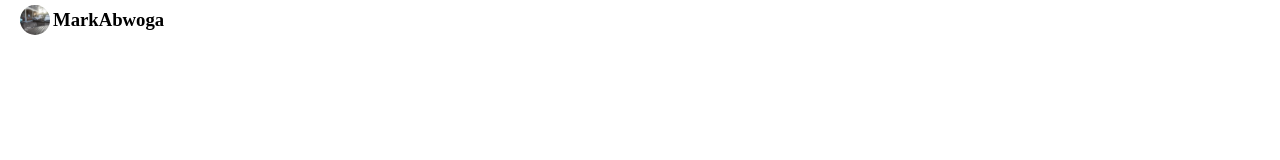
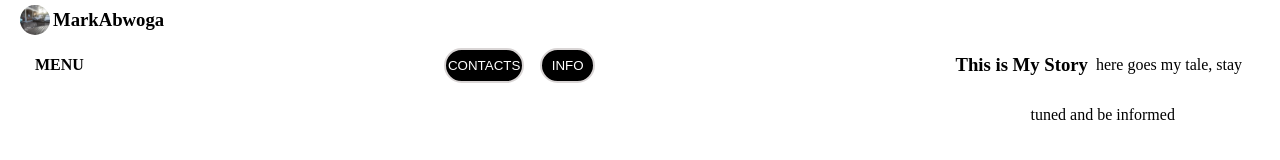
Before and after one commit to markabwoga/application1, a plain HTML site: page index.html in a window 1280 px wide. Drawn offline with Linux system fonts and the light colour scheme.

Commit message:
edit navigation bar

```diff
--- a/index.html
+++ b/index.html
@@ -11,5 +11,16 @@
         <img src="IMG_20211119_193139_228.jpg" alt="" height="30" width="30">
         <h3>MarkAbwoga</h3>
     </div>
+    <div class="container1">
+        <div id="menudiv"><h4>MENU</h4></div>
+        <div id="contactdiv">
+            <button id="contact-link1" class="button">CONTACTS</button>
+            <button id="contact-link2" class="button">INFO</button>
+        </div>
+        <div #banner>
+            <p><h3>This is My Story</h3> </p>
+            <p>here goes my tale, stay tuned and be informed</p>
+        </div>
+    </div>
 </body>
 </html>
--- a/styles.css
+++ b/styles.css
@@ -19,3 +19,38 @@ img{
 h3{
     float: left;
 }
+.container1{
+    display: flex;
+    justify-content: space-between;
+    text-align: center;
+    margin-left: 35px;
+    margin-right: 30px;
+    min-height: 50px;
+    line-height: 50px;
+}
+#contactdiv{
+    float: right;
+    width: 300px;
+}
+#contact-link2{
+    height: 35px;
+    width: 55px;
+    border-radius: 20px;
+    margin-left: 12px;
+}
+#contact-link1{
+    height: 35px;
+    width: 80px;
+    border-radius: 40px;
+}
+.button{
+    border-style: solid;
+    border-color: rgb(217, 213, 213);
+    background-color: black;
+    color: white;
+}
+.button:hover{
+    background-color: white;
+    color: black;
+    cursor: pointer
+}
```
